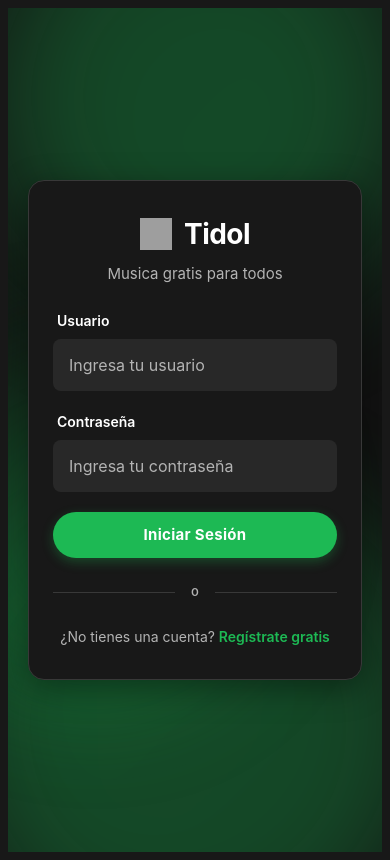
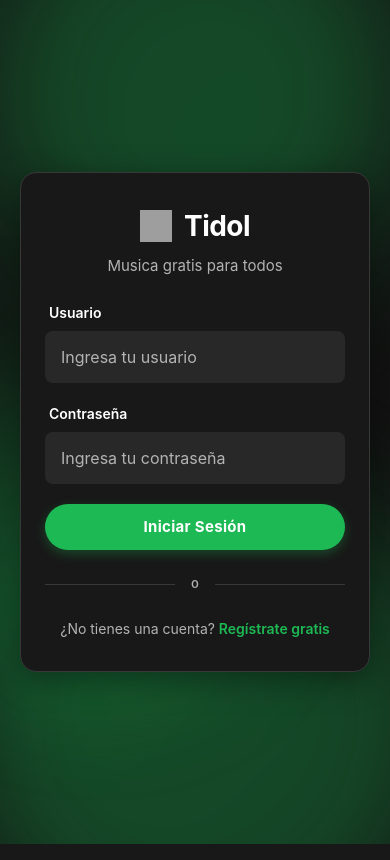
Before and after one commit to ElRoutel/Tidol, a React (Vite) app in the folder tidol-ui/: page /login in a window 390 px wide. Built offline with nearby package versions, Linux system fonts and the light colour scheme; no server answers; grey boxes are pictures that could not be loaded.

Commit message:
correciones totales aun faltan playlists

```diff
--- a/tidol-ui/index.html
+++ b/tidol-ui/index.html
@@ -35,7 +35,7 @@
 
       .tidol-loader {
         width: 50px; height: 50px;
-        border: 4px solid rgba(29, 185, 84, 0.2);
+        border: 0px solid rgba(29, 185, 84, 0.2);
         border-top-color: #1DB954;
         border-radius: 50%;
         animation: tidol-spin 1s linear infinite;
--- a/tidol-ui/src/AppBlur.css
+++ b/tidol-ui/src/AppBlur.css
@@ -215,7 +215,7 @@
 }
 /* Scrollbar personalizado SOLO para .tidol-main-content */
 .tidol-app-container .tidol-main-content::-webkit-scrollbar {
-  width: 12px;
+  width: 0px;
 }
 
 .tidol-app-container .tidol-main-content::-webkit-scrollbar-track {
@@ -254,7 +254,7 @@
   .tidol-app-container .tidol-player-container {
     grid-row: 2;
     grid-column: 1 / 3;
-    height: 90px;
+    height: 95px;
   }
 }
 
--- a/tidol-ui/src/index.css
+++ b/tidol-ui/src/index.css
@@ -42,14 +42,14 @@ body {
 
 @media (max-width: 768px) {
   body {
-    padding: 0.5rem;
+    padding: 0rem;
   }
 }
 
 /* === PASO 1: CSS GLOBAL (Scrollbar de Cristal) === */
 /* Para navegadores Webkit (Chrome, Safari, Edge) */
 ::-webkit-scrollbar {
-  width: 8px; /* Ancho de la scrollbar */
+  width: 0px; /* Ancho de la scrollbar */
 }
 
 /* El "track" o fondo de la scrollbar */
--- a/tidol-ui/src/pages/HomePage.css
+++ b/tidol-ui/src/pages/HomePage.css
@@ -47,7 +47,7 @@
 
   /* Border Radius Scale */
   --radius-sm: 12px;
-  --radius-md: 8px;
+  --radius-md: 16px;
   --radius-lg: 20px;
 
   /* Shadows */
@@ -67,7 +67,7 @@
   --card-width-large: 208px;
 
   /* Scrollbar */
-  --scrollbar-height: 6px;
+  --scrollbar-height: -16px;
   --scrollbar-track: transparent;
   --scrollbar-thumb: rgba(255, 255, 255, 0.15);
   --scrollbar-thumb-hover: rgba(255, 255, 255, 0.4);
@@ -79,7 +79,7 @@
 .tidol-home-container {
   min-block-size: 100%;
   padding-inline: calc(var(--space-lg) - 16px);
-  padding-block: var(--space-lg) 1800px;
+  padding-block: var(--space-lg) 95px;
   isolation: isolate;
   contain: layout style;
   background: transparent;
```
Also changed, not shown: 1 other file (tests, documents, lock files or other folders).
